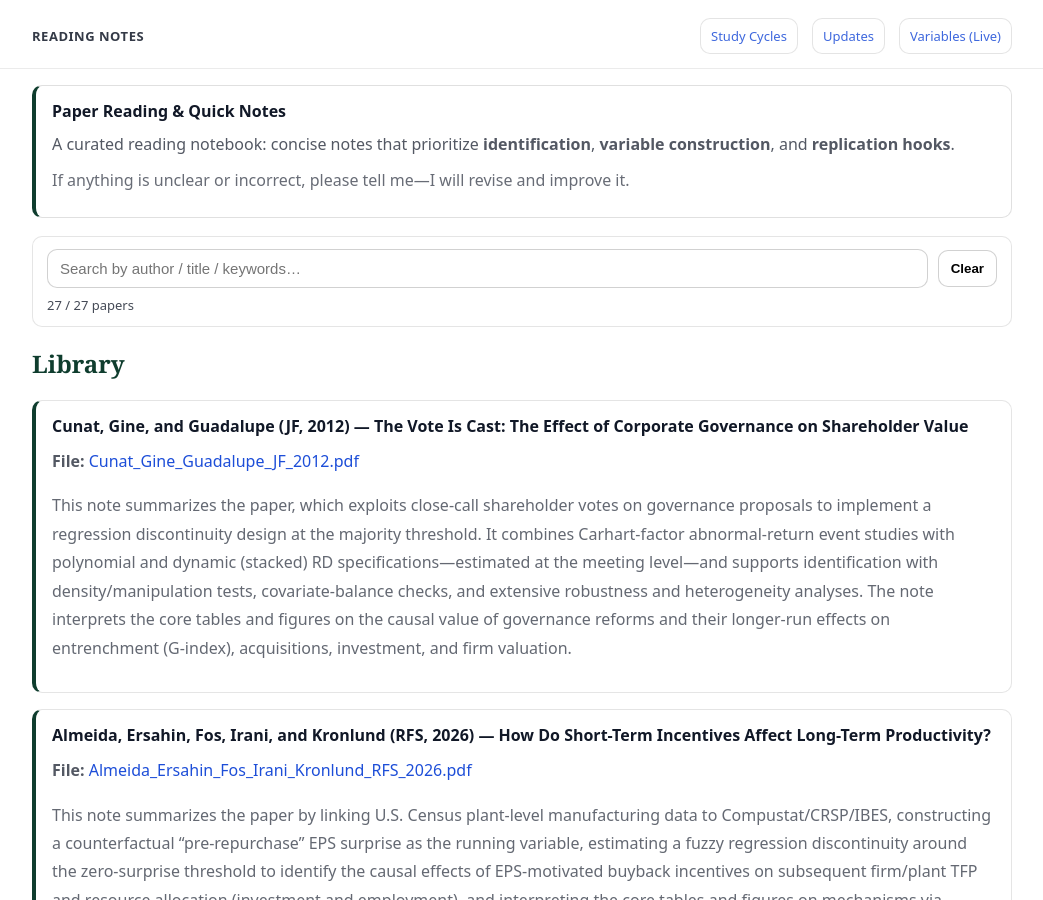
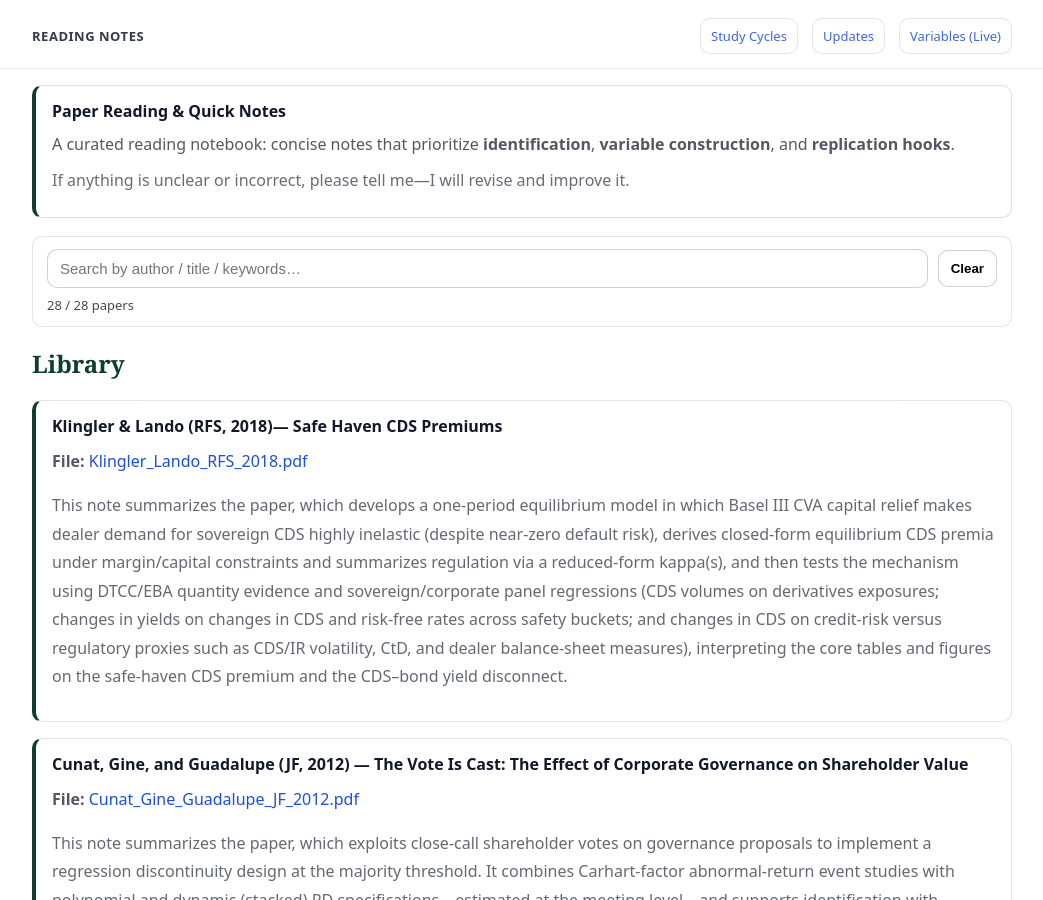
Before and after one commit to yaxinzn/study-archive, a Jekyll site: the page built from reading/index.md, in a window 1280 px wide and 900 px high. Shown: the whole window, without its empty margins (118-1161 px from the left). Built offline with Jekyll 4.4.1, drawn with Linux system fonts in a browser that asks for light colours.

Commit message:
Reading: add/update Klingler_Lando_RFS_2018.pdf

```diff
--- a/_data/reading.yml
+++ b/_data/reading.yml
@@ -1,3 +1,7 @@
+- title: "Klingler & Lando (RFS, 2018)— Safe Haven CDS Premiums"
+  file: "Klingler_Lando_RFS_2018.pdf"
+  desc: "This note summarizes the paper, which develops a one-period equilibrium model in which Basel III CVA capital relief makes dealer demand for sovereign CDS highly inelastic (despite near-zero default risk), derives closed-form equilibrium CDS premia under margin/capital constraints and summarizes regulation via a reduced-form kappa(s), and then tests the mechanism using DTCC/EBA quantity evidence and sovereign/corporate panel regressions (CDS volumes on derivatives exposures; changes in yields on changes in CDS and risk-free rates across safety buckets; and changes in CDS on credit-risk versus regulatory proxies such as CDS/IR volatility, CtD, and dealer balance-sheet measures), interpreting the core tables and figures on the safe-haven CDS premium and the CDS–bond yield disconnect."
+
 - title: "Cunat, Gine, and Guadalupe (JF, 2012) — The Vote Is Cast: The Effect of Corporate
 Governance on Shareholder Value"
   file: "Cunat_Gine_Guadalupe_JF_2012.pdf"
```
Also changed, not shown: 1 other file.
